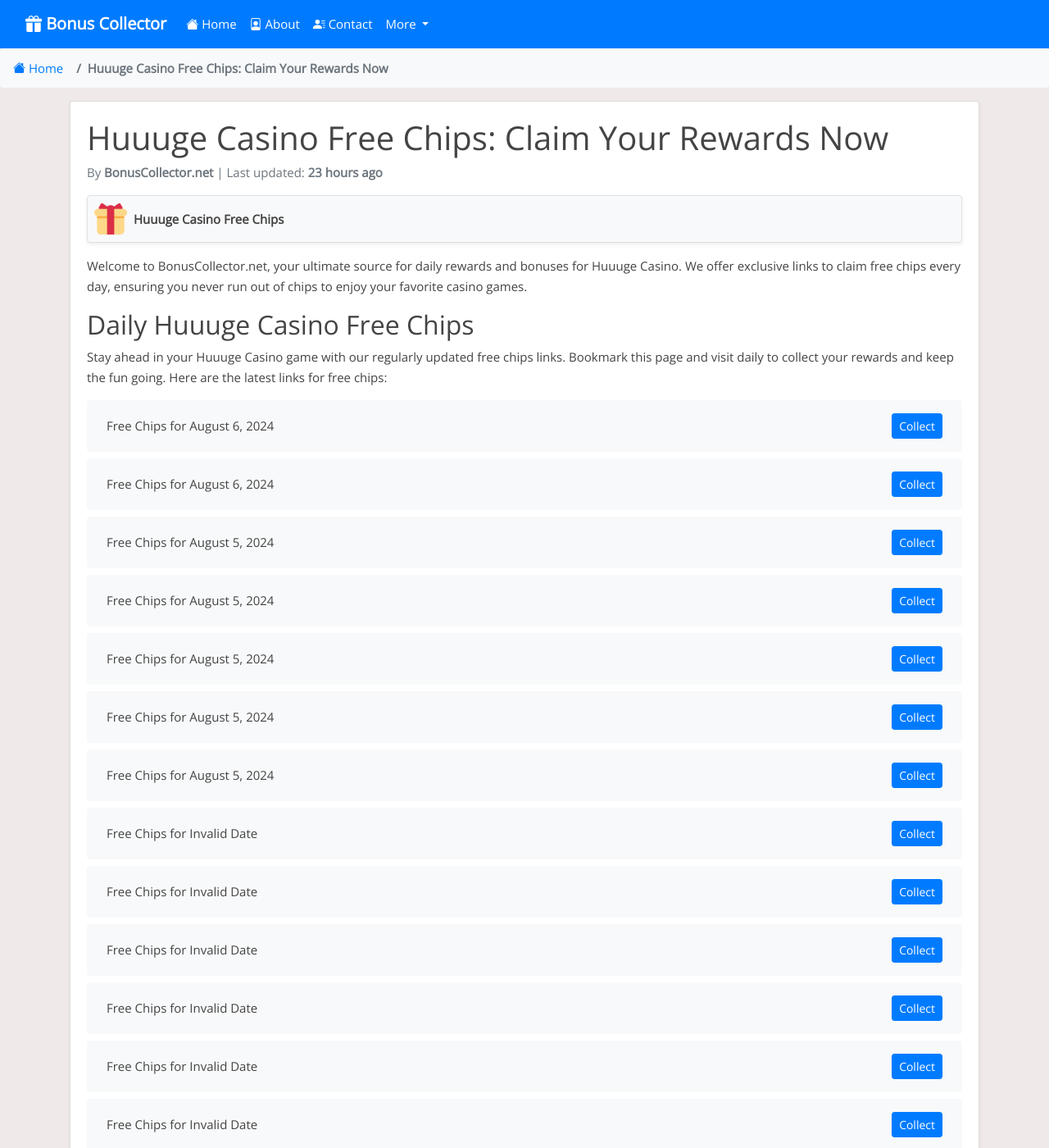
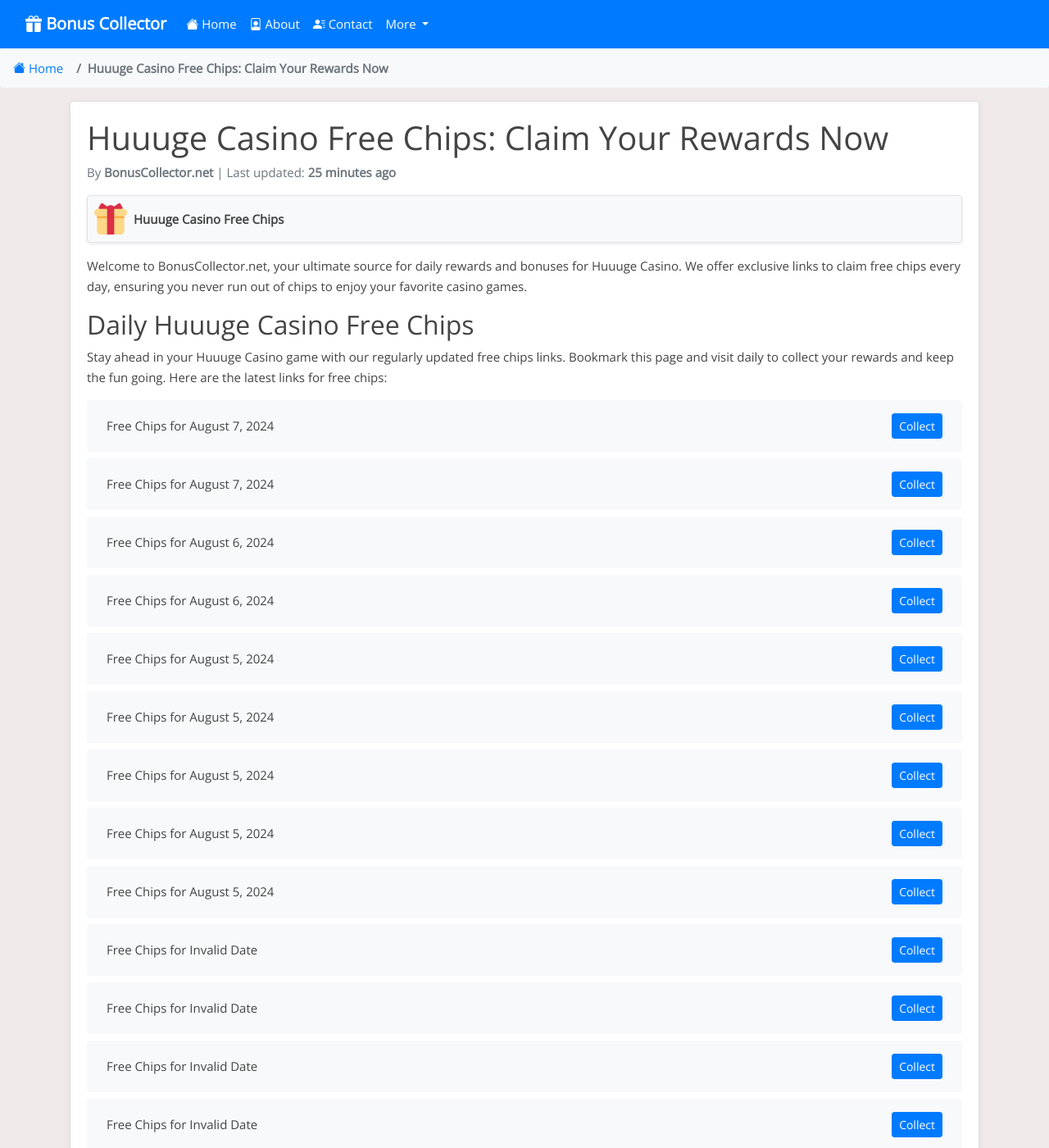
Before and after one commit to Prollad99/bs-net, a Jekyll site: the page built from _posts/2024-06-29-huuuge-casino.md, in a window 1280 px wide and 1400 px high. Shown: the whole window at 82% size. Built offline with Jekyll 4.4.1, drawn with Linux system fonts in a browser that asks for light colours; nearby versions of some CDN libraries; comment, search, counter and statistics services are not loaded.

Commit message:
Update huuuge-casino reward links and last modified date

```diff
--- a/_data/include_files.yml
+++ b/_data/include_files.yml
@@ -53,7 +53,7 @@
   last_modified: 2024-08-06 03:33:28
 
 huuuge-casino.html:
-  last_modified: 2024-08-06 03:33:31
+  last_modified: 2024-08-07 03:07:43
 
 island-king.html:
   last_modified: 2024-08-06 14:33:34
--- a/_includes/huuuge-casino.html
+++ b/_includes/huuuge-casino.html
@@ -1,4 +1,12 @@
 <ul class="list-group mt-3 mb-4">
+  <li class="list-group-item d-flex justify-content-between align-items-center">
+    <span>Free Chips for August 7, 2024</span>
+    <a href="https://2rc7.app.link/JlDDHF0jQLb" class="btn btn-primary btn-sm">Collect</a>
+  </li>
+  <li class="list-group-item d-flex justify-content-between align-items-center">
+    <span>Free Chips for August 7, 2024</span>
+    <a href="http://2rc7.app.link/nBJAuk8jQLb" class="btn btn-primary btn-sm">Collect</a>
+  </li>
   <li class="list-group-item d-flex justify-content-between align-items-center">
     <span>Free Chips for August 6, 2024</span>
     <a href="https://2rc7.app.link/RdE714ixOLb" class="btn btn-primary btn-sm">Collect</a>
@@ -391,12 +399,4 @@
     <span>Free Chips for Invalid Date</span>
     <a href="https://2rc7.app.link/CiBEzKQGyKb" class="btn btn-primary btn-sm">Collect</a>
   </li>
-  <li class="list-group-item d-flex justify-content-between align-items-center">
-    <span>Free Chips for Invalid Date</span>
-    <a href="https://2rc7.app.link/HtdGvKQGyKb" class="btn btn-primary btn-sm">Collect</a>
-  </li>
-  <li class="list-group-item d-flex justify-content-between align-items-center">
-    <span>Free Chips for Invalid Date</span>
-    <a href="http://2rc7.app.link/EoD8qKQGyKb" class="btn btn-primary btn-sm">Collect</a>
-  </li>
 </ul>
```
Also changed, not shown: links-json/huuuge-casino.json (+8 -6 lines).
